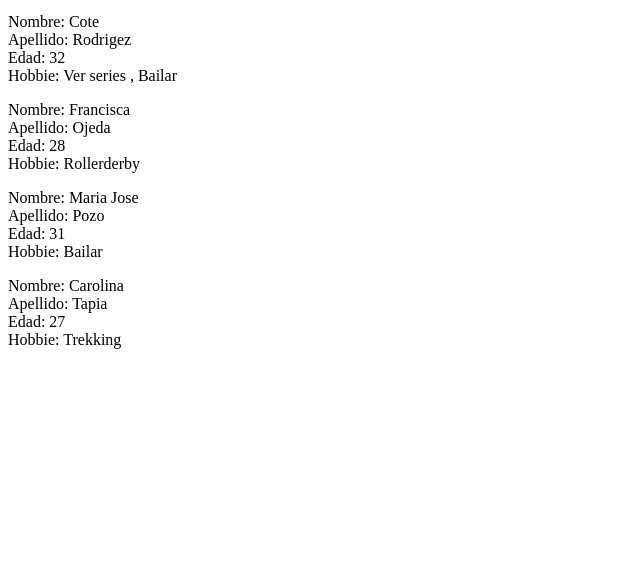
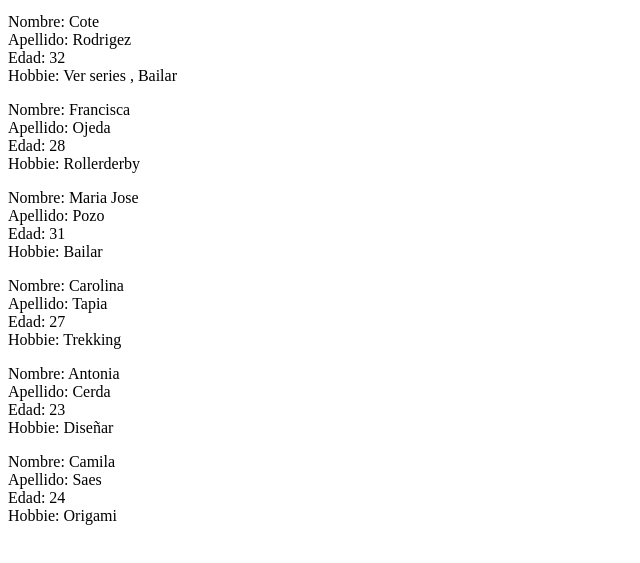
Before and after one commit to marioncastillo/mi-squad, a plain HTML site: page index.html in a window 1280 px wide. Shown: the part 155-718 px from the top of the page, without its empty margins (0-640 px from the left). Drawn offline with Linux system fonts and the light colour scheme.

Commit message:
todas las chicas en la lista

```diff
--- a/assets/js/main.js
+++ b/assets/js/main.js
@@ -10,6 +10,8 @@ var Miermbro2 = new MiembroSquad("Cote", "Rodrigez",32,"Ver series , Bailar");
 var Miermbro3 = new MiembroSquad("Francisca", "Ojeda",28,"Rollerderby");
 var Miermbro4 = new MiembroSquad("Maria Jose", "Pozo",31,"Bailar");
 var Miermbro5 = new MiembroSquad("Carolina", "Tapia",27,"Trekking");
+var Miermbro6 = new MiembroSquad("Antonia", "Cerda",23,"Diseñar");
+var Miermbro7 = new MiembroSquad("Camila", "Saes",24,"Origami");
 
 var resultado = document.getElementById("mostrar1");
 var muestra = ("Nombre: " + Miermbro1.nombre + "<br> " + "Apellido: " + Miermbro1.apellido + "<br> " + "Edad: " + Miermbro1.edad + "<br> " +  "Hobbie: " + Miermbro1.hobbies);
@@ -30,3 +32,11 @@ resultado.innerHTML = muestra;
 var resultado = document.getElementById("mostrar5");
 var muestra = ("Nombre: " + Miermbro5.nombre + "<br> " + "Apellido: " + Miermbro5.apellido + "<br> " + "Edad: " + Miermbro5.edad + "<br> " +  "Hobbie: " + Miermbro5.hobbies);
 resultado.innerHTML = muestra;
+
+var resultado = document.getElementById("mostrar6");
+var muestra = ("Nombre: " + Miermbro6.nombre + "<br> " + "Apellido: " + Miermbro6.apellido + "<br> " + "Edad: " + Miermbro6.edad + "<br> " +  "Hobbie: " + Miermbro6.hobbies);
+resultado.innerHTML = muestra;
+
+var resultado = document.getElementById("mostrar7");
+var muestra = ("Nombre: " + Miermbro7.nombre + "<br> " + "Apellido: " + Miermbro7.apellido + "<br> " + "Edad: " + Miermbro7.edad + "<br> " +  "Hobbie: " + Miermbro7.hobbies);
+resultado.innerHTML = muestra;
--- a/index.html
+++ b/index.html
@@ -15,6 +15,11 @@
 	<div id="mostrar4"></div>
 	<p></p>
 	<div id="mostrar5"></div>
+	<p></p>
+	<div id="mostrar6"></div>
+	<p></p>
+	<div id="mostrar7"></div>
+
 
 	<script src="assets/js/main.js"></script>
 </body>
```
